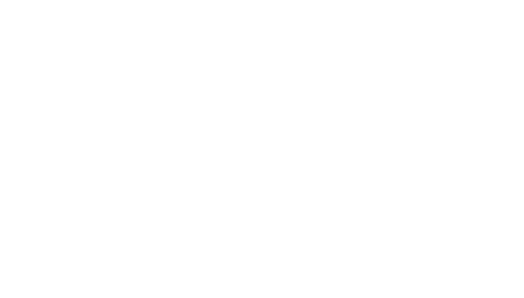
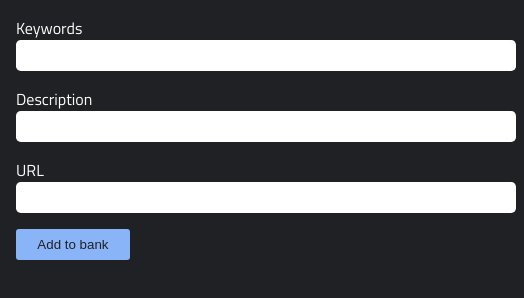
Before and after one commit to kamui-fin/res-bank, a browser extension: page extension/popup.html in a window 400 px wide. Shown: the whole page, 524 px wide, since content can reach past the window. Drawn offline with Linux system fonts and the light colour scheme.

Commit message:
feat: connect form to discord web hook

```diff
--- /dev/null
+++ b/extension/background.js
@@ -0,0 +1,6 @@
+// For auto-insert feature
+/* function handleCreated(_, { url }) {
+
+}
+
+browser.bookmarks.onCreated.addListener(handleCreated); */
--- a/extension/popup.html
+++ b/extension/popup.html
@@ -6,9 +6,32 @@
             type="application/javascript"
             src="browser-polyfill.js"
         ></script>
-        <script type="application/javascript" src="popup.js"></script>
-        <title></title>
+        <link rel="stylesheet" href="style.css" media="all" />
+        <link rel="preconnect" href="https://fonts.googleapis.com" />
+        <link rel="preconnect" href="https://fonts.gstatic.com" crossorigin />
+        <link
+            href="https://fonts.googleapis.com/css2?family=Titillium+Web:ital,wght@0,300;0,400;0,600;0,700;1,400&display=swap"
+            rel="stylesheet"
+        />
     </head>
     <body>
+        <main>
+            <form id="add-form" action="" method="POST">
+                <div class="form-group">
+                    <label for="#keywords">Keywords</label>
+                    <input type="text" id="keywords" name="keywords" required />
+                </div>
+                <div class="form-group">
+                    <label for="#description">Description</label>
+                    <input type="text" id="description" name="description" />
+                </div>
+                <div class="form-group">
+                    <label for="#url">URL</label>
+                    <input type="text" id="url" name="url" required/>
+                </div>
+                <button type="submit" id="submit-btn">Add to bank</button>
+            </form>
+        </main>
     </body>
+    <script type="application/javascript" src="popup.js"></script>
 </html>
--- a/extension/popup.js
+++ b/extension/popup.js
@@ -0,0 +1,32 @@
+const urlInput = document.querySelector("#url");
+const descriptionInput = document.querySelector("#description");
+const form = document.forms["add-form"]
+
+const sendMessage = (cmd) => {
+    const request = new XMLHttpRequest();
+    request.open("POST", "https://discord.com/api/webhooks/1004941371997704413/VZhV-7V-IsiJwB3NKI4xJhDLt81LrMw-A6cGDce_70vgjjBpQqECSQdq9txDjhHfl2zm")
+    request.setRequestHeader('Content-type', 'application/json');
+    const params = {
+        username: "Browser Extension",
+        avatar_url: "",
+        content: cmd
+    }
+    request.send(JSON.stringify(params))
+}
+
+browser.tabs.query({ active: true, currentWindow: true }, (tabs) => {
+    const { title, url } = tabs[0];
+    urlInput.value = url;
+    descriptionInput.value = title;
+});
+
+form.addEventListener("submit", event => {
+    event.preventDefault()
+    const formData = new FormData(form);
+    const keywords = formData.get("keywords")
+    const description = formData.get("description")
+    const url = formData.get("url")
+
+    const command = `"${keywords}" "${description}" ${url}`
+    sendMessage(command)
+})
--- /dev/null
+++ b/extension/style.css
@@ -0,0 +1,44 @@
+body {
+    min-width: 500px;
+    background-color: #202124;
+    color: #fcfcfc;
+    font-family: "Titillium Web", sans-serif;
+    padding: 0.5rem;
+}
+
+#add-form {
+    display: flex;
+    flex-direction: column;
+    gap: 1rem;
+}
+
+.form-group {
+    display: flex;
+    flex-direction: column;
+}
+
+input[type="text"] {
+    padding: 0.5rem 0.8rem;
+    border-radius: 0.3rem;
+    border: none;
+}
+
+button {
+    align-self: flex-start;
+    background: #8ab4f8;
+    color: #202124;
+    border: none;
+    border-radius: 3px;
+    padding: 0.6em 1.6em;
+    font-weight: 500;
+}
+
+button:hover {
+    cursor: pointer;
+    opacity: 90%;
+}
+
+form {
+    padding: 0;
+    margin: 0;
+}
```
Also changed, not shown: extension/manifest.json.
